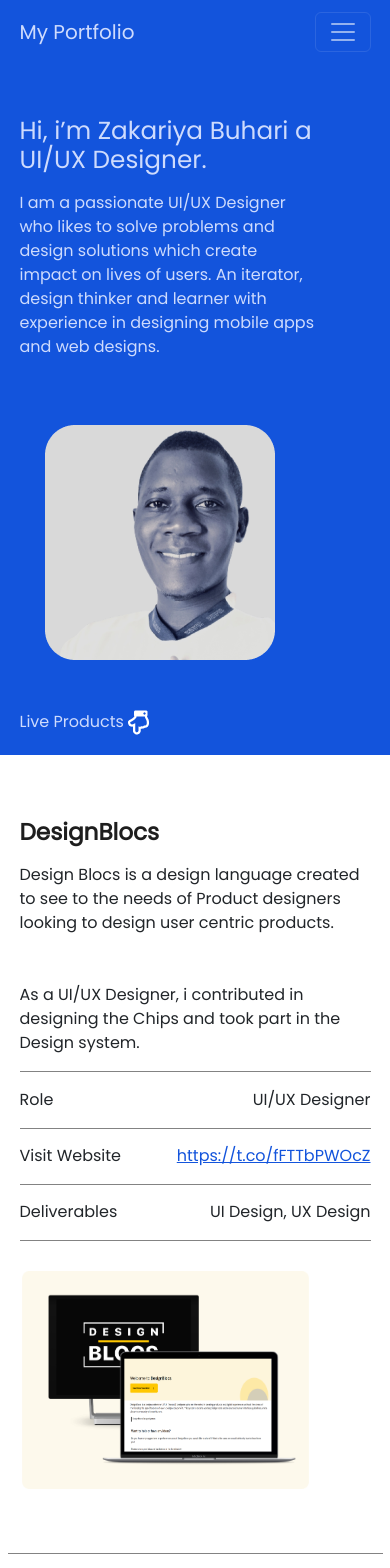
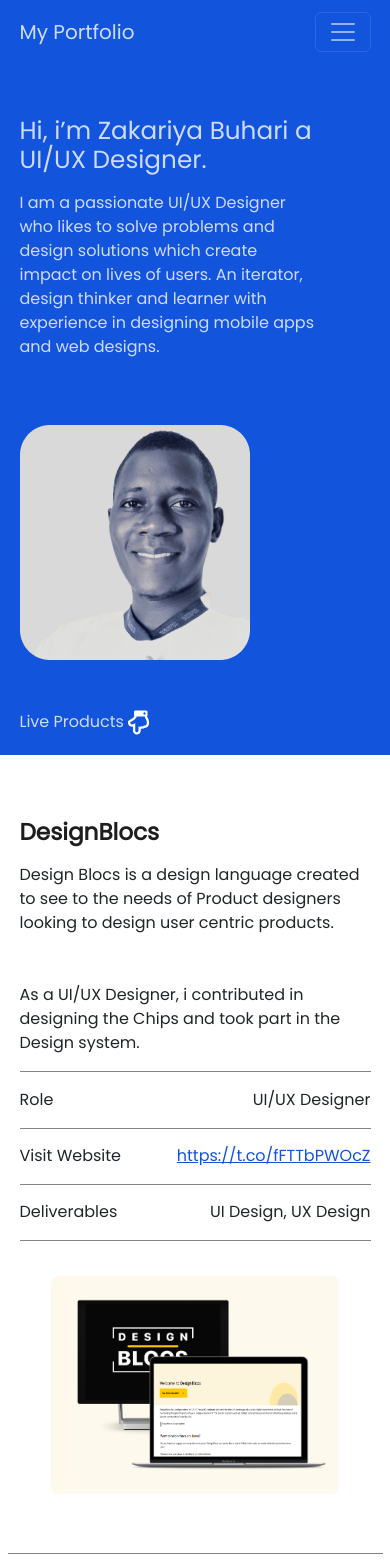
Before and after one commit to Nmesoma-solomon-peter/zakariya, a React (Vite) app: page / in a window 390 px wide. Shown: the top 1568 px of the page. Built offline with nearby package versions, Linux system fonts and the light colour scheme.

Commit message:
modified mobile view

```diff
--- a/src/components/Section1.css
+++ b/src/components/Section1.css
@@ -17,7 +17,8 @@
         width:295px;
     }
     .img{
-        margin-left: 25px;
+        margin-left: 10%;
+        margin: auto;
         margin-bottom:50px;
         margin-top: -40px;
     }
--- a/src/components/Section2.css
+++ b/src/components/Section2.css
@@ -36,7 +36,8 @@
 
     .sec2img{
         display: block;
-        margin:30px 8px 5px -4px;
+        margin:auto;
+        margin-top: 10%;
         width: 300px;
 
     }
```
